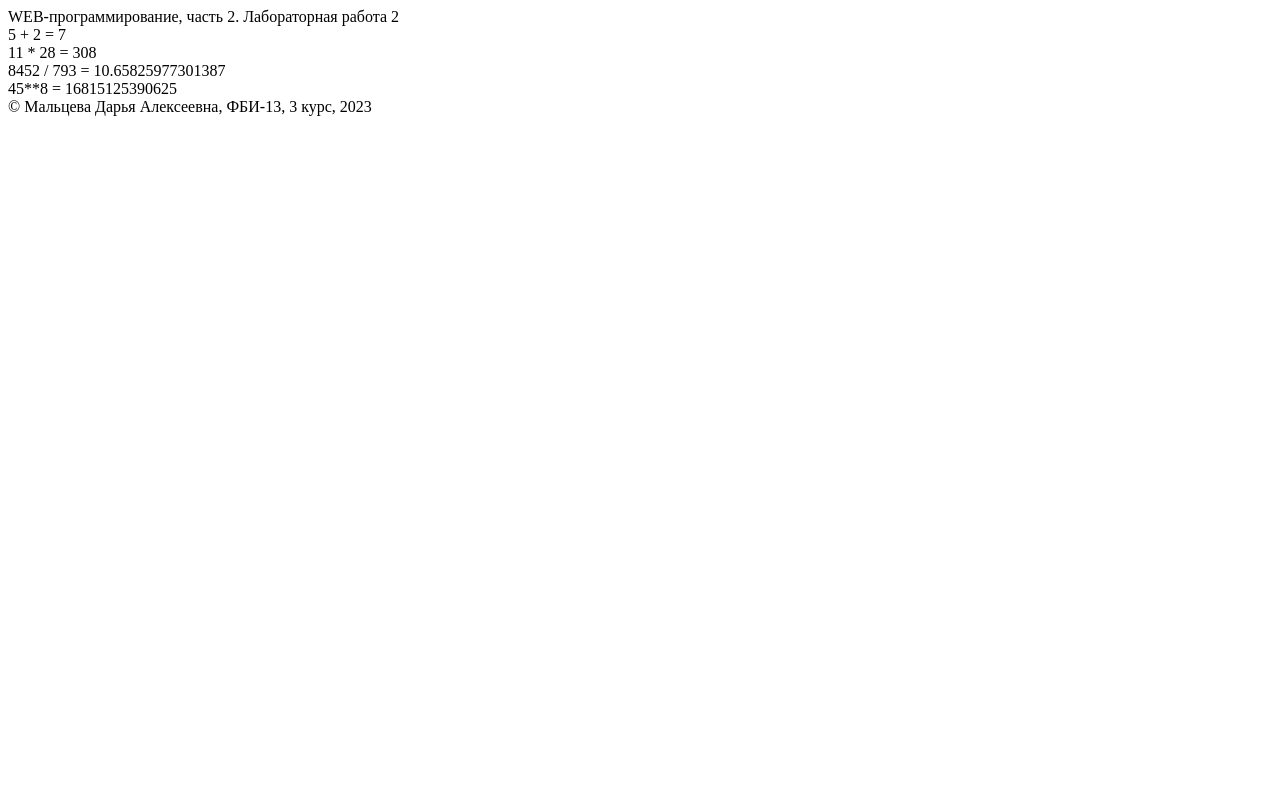
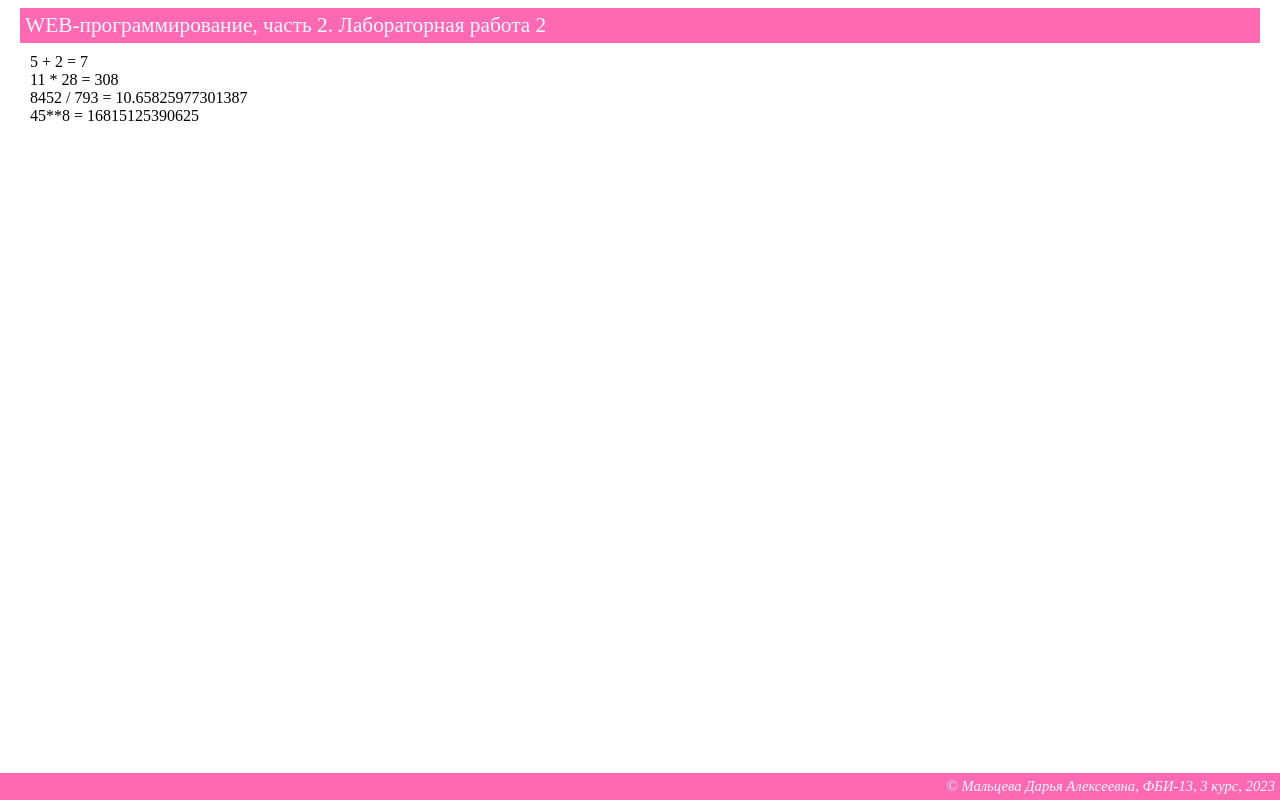
Before and after one commit to ffuchi/web-programming-labs-2, a Flask app: page /lab2/example in a window 1280 px wide. Run offline with Flask 3, Linux system fonts and the light colour scheme.

Commit message:
Подключение стилей

```diff
--- /dev/null
+++ b/static/main.css
@@ -0,0 +1,29 @@
+body {
+    margin-left: 20px;
+    margin-right: 20px;
+
+}
+main {
+    padding: 10px;
+}
+
+header {
+    background-color: hotpink;
+    color: aliceblue;
+    padding: 5px;
+    font-size: 16pt;
+
+}
+
+footer {
+    background-color: hotpink;
+    color: aliceblue;
+    padding: 5px;
+    font-size: 11pt;
+    font-style: italic;
+    text-align: right;
+    bottom: 0;
+    right: 0;
+    left: 0;
+    position: fixed;
+}
--- a/templates/example.html
+++ b/templates/example.html
@@ -4,6 +4,7 @@
     <meta charset="UTF-8">
     <meta name="viewport" content="width=device-width, initial-scale=1.0">
     <title>Мальцева Дарья Алексеевна. Лабораторная работа {{number_lab}}</title>
+    <link rel="stylesheet" href="{{url_for('static', filename='main.css')}}">
 </head>
 <body>
     <header>
```
